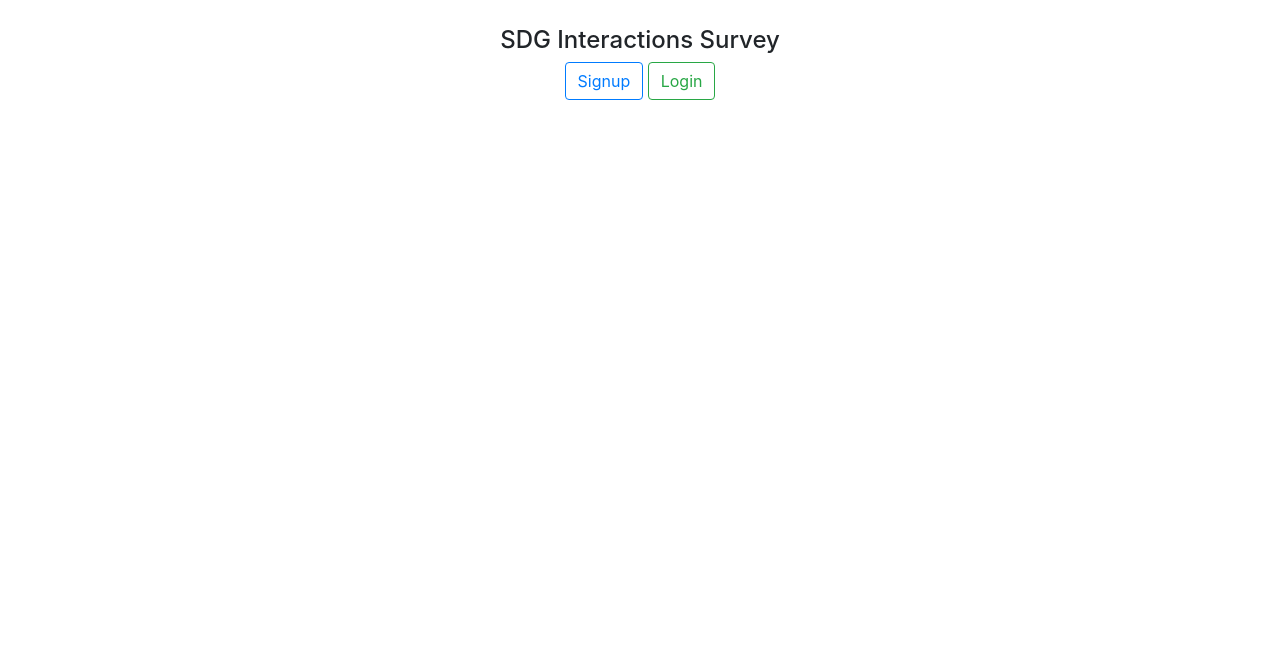
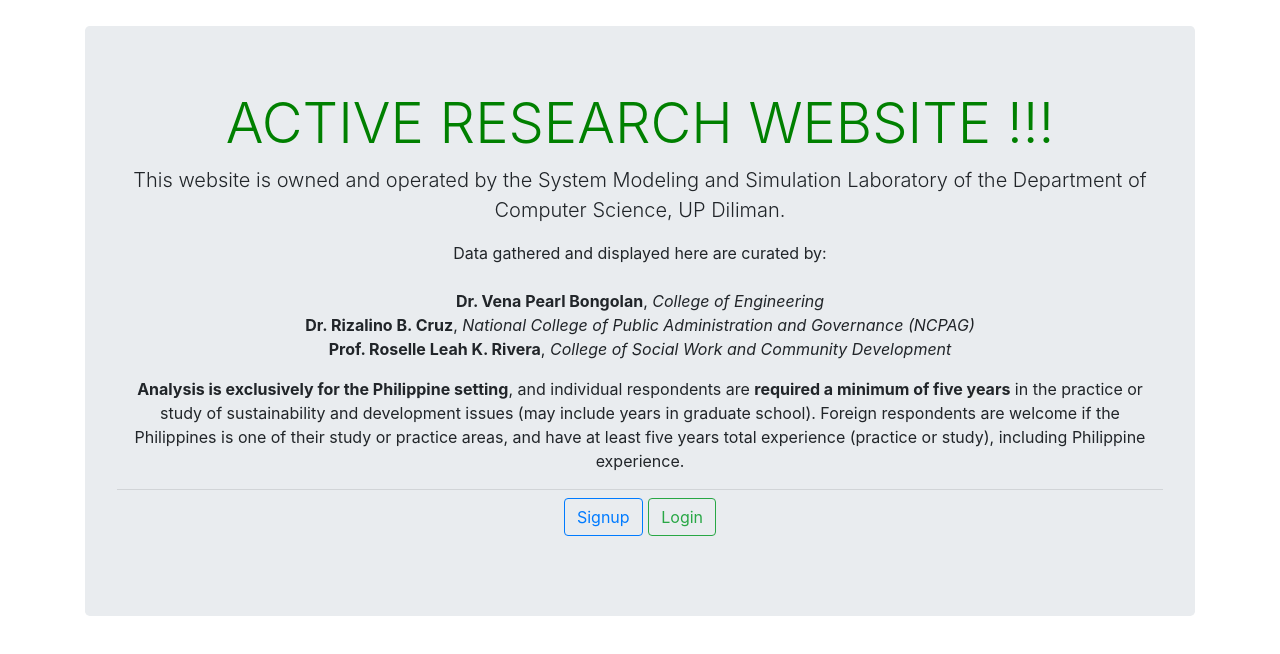
Before and after one commit to jamesabaja/fuzzy-sniffle, a React (Create React App) app: page / in a window 1280 px wide. Shown: the top 654 px of the page. Built offline with nearby package versions, Linux system fonts and the light colour scheme.

Commit message:
changed front page

```diff
--- a/src/components/FrontPage/FrontPage.js
+++ b/src/components/FrontPage/FrontPage.js
@@ -1,14 +1,47 @@
-import React from 'react';
-import {Button} from 'reactstrap';
+import React, {Component} from 'react';
+import {Button, Jumbotron} from 'reactstrap';
 
-const FrontPage = () => {
+class FrontPage extends Component {
+  constructor(props) {
+    super(props);
+    this.state = {
+      blink: false
+    }
+  }
+
+  blinkText = () => {
+    let blink = !this.state.blink;
+    this.setState({blink: blink});
+  }
+
+  componentDidMount() {
+    setInterval(this.blinkText, 500);
+  }
+
+  render() {
     return(
       <div className='container centered'>
-      <h4>SDG Interactions Survey</h4>
+        <Jumbotron>
+          <h2 className="display-4" style={this.state.blink ? {color: 'red'} : {color: 'green'}}>ACTIVE RESEARCH WEBSITE !!!</h2>
+          <p className="lead">This website is owned and operated by the System Modeling and Simulation Laboratory of the Department of Computer Science, UP Diliman.</p>
+          <p>
+            Data gathered and displayed here are curated by: <br/><br/>
+            <b>Dr. Vena Pearl Bongolan</b>, <i>College of Engineering</i> <br/>
+            <b>Dr. Rizalino B. Cruz</b>, <i>National College of Public Administration and Governance (NCPAG)</i> <br/>
+            <b>Prof. Roselle Leah K. Rivera</b>, <i>College of Social Work and Community Development</i>
+          </p>
+          <p>
+          <b>Analysis is exclusively for the Philippine setting</b>, and individual respondents are <b>required a minimum of five years</b> in the practice or study of sustainability and development issues (may include years in graduate school). Foreign respondents are welcome if the Philippines is one of their study or practice areas, and have at least five years total experience (practice or study), including Philippine experience.
+          </p>
+          <hr className="my-2" />
+          <p className="lead">
             <Button outline color='primary' href='/signup'>Signup </Button>{' '}
             <Button outline color='success' href='/login'>Login</Button>
+          </p>
+        </Jumbotron>
       </div>
     );
+  }
 };
 
 export default FrontPage;
```
Lines whose indentation alone changed are shown as unchanged.
